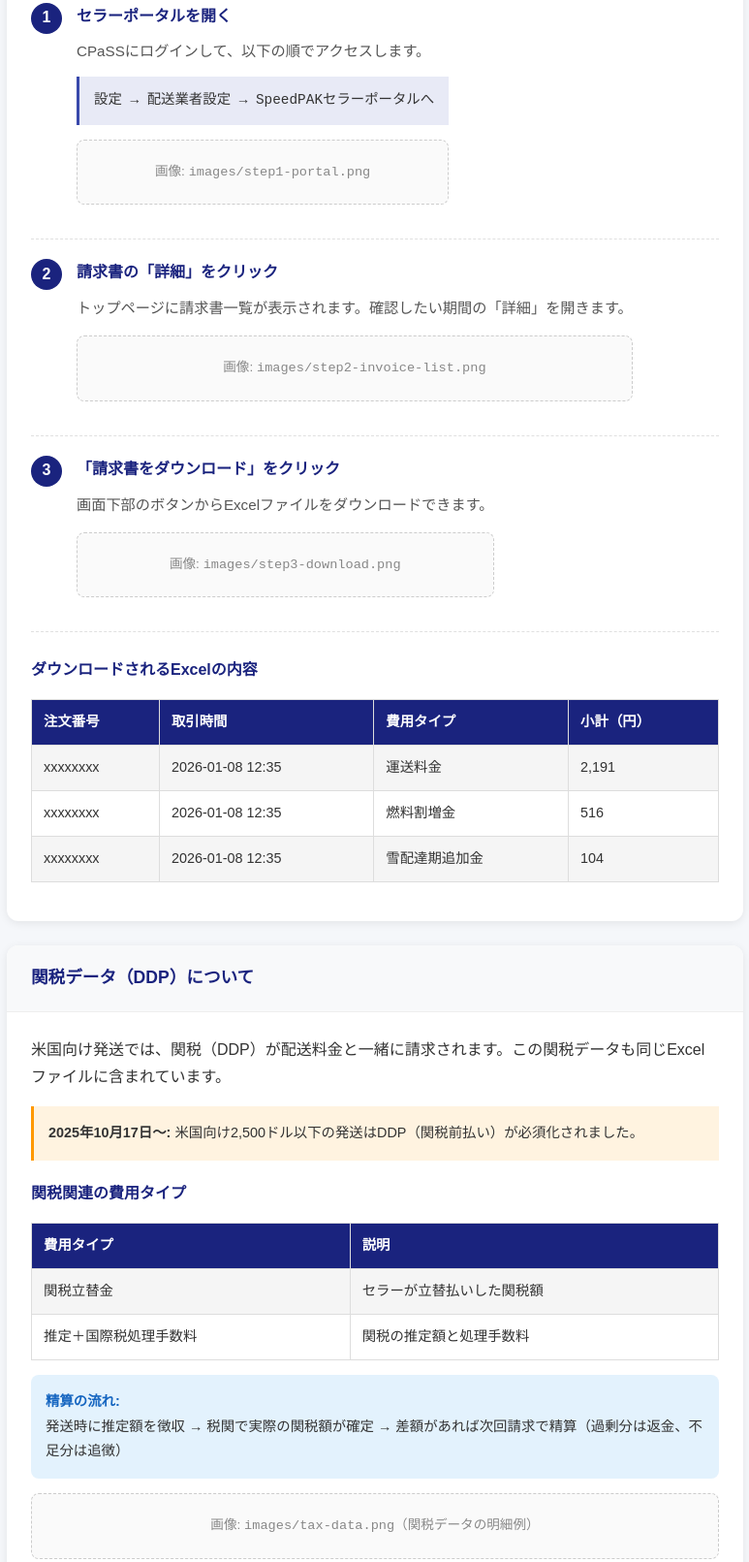
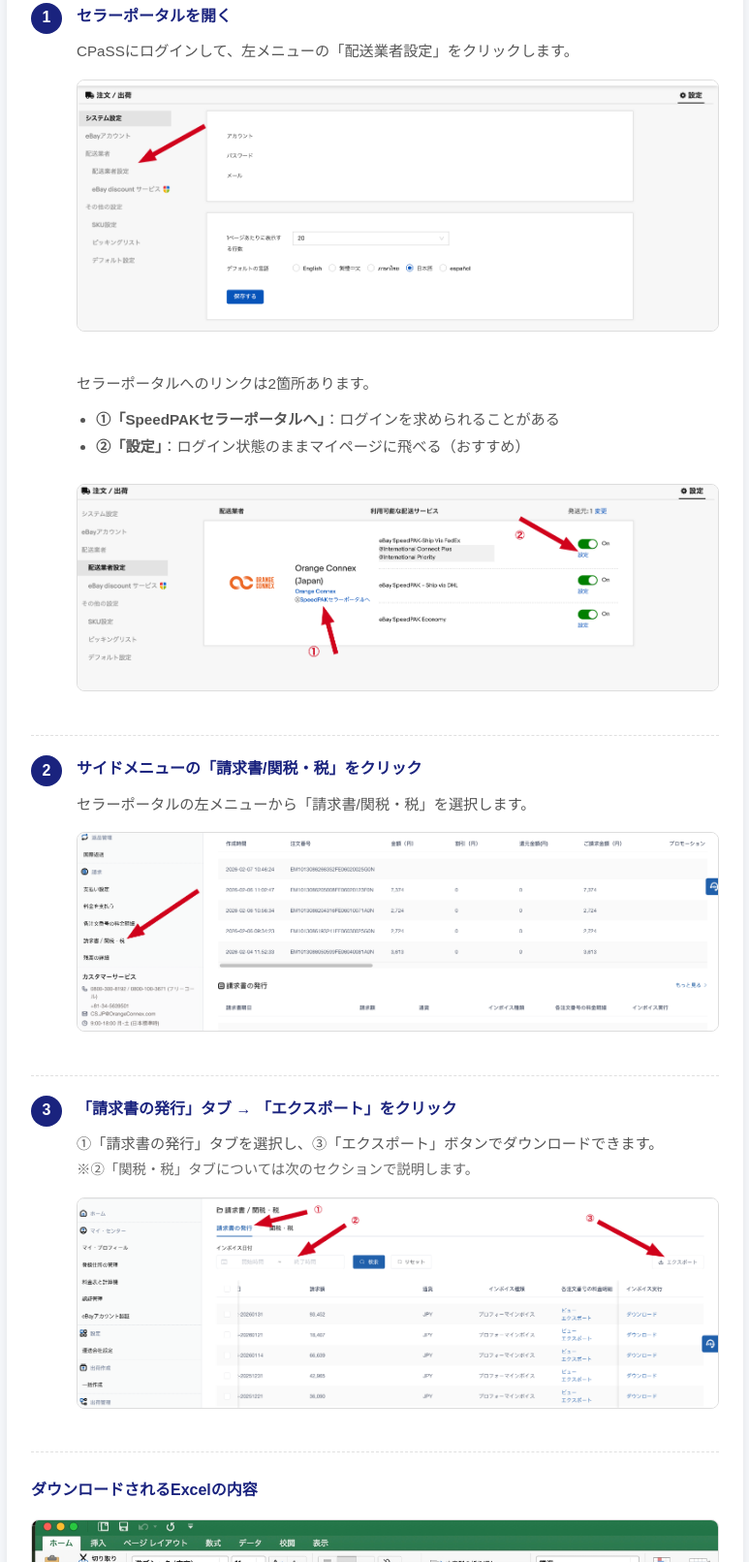
Before and after one commit to naokijodan/cpass-invoice-guide, a plain HTML site: page index.html in a window 1280 px wide. Shown: the part 339-1950 px from the top of the page at 97% size, without its empty margins (253-1026 px from the left). Drawn offline with Linux system fonts and the light colour scheme.

Commit message:
feat: 実際のスクリーンショットを追加（請求書・関税データ）

```diff
--- a/index.html
+++ b/index.html
@@ -191,99 +191,89 @@
                     <div class="step-num">1</div>
                     <div class="step-text">
                         <h4>セラーポータルを開く</h4>
-                        <p>CPaSSにログインして、以下の順でアクセスします。</p>
-                        <div class="path">設定 → 配送業者設定 → SpeedPAKセラーポータルへ</div>
-                        <div class="image-box">
-                            画像: <code>images/step1-portal.png</code>
-                        </div>
+                        <p>CPaSSにログインして、左メニューの「配送業者設定」をクリックします。</p>
+                        <img src="images/step1-portal.png" alt="CPaSS設定画面 - 配送業者設定" class="screenshot">
+
+                        <p style="margin-top: 15px;">セラーポータルへのリンクは2箇所あります。</p>
+                        <ul style="margin: 10px 0; padding-left: 20px; font-size: 0.95rem; color: #555;">
+                            <li><strong>①「SpeedPAKセラーポータルへ」</strong>：ログインを求められることがある</li>
+                            <li><strong>②「設定」</strong>：ログイン状態のままマイページに飛べる（おすすめ）</li>
+                        </ul>
+                        <img src="images/step1-portal-link.png" alt="セラーポータルへのリンク" class="screenshot">
                     </div>
                 </div>
 
                 <div class="step">
                     <div class="step-num">2</div>
                     <div class="step-text">
-                        <h4>請求書の「詳細」をクリック</h4>
-                        <p>トップページに請求書一覧が表示されます。確認したい期間の「詳細」を開きます。</p>
-                        <div class="image-box">
-                            画像: <code>images/step2-invoice-list.png</code>
-                        </div>
+                        <h4>サイドメニューの「請求書/関税・税」をクリック</h4>
+                        <p>セラーポータルの左メニューから「請求書/関税・税」を選択します。</p>
+                        <img src="images/step2-menu.png" alt="サイドメニュー - 請求書/関税・税" class="screenshot">
                     </div>
                 </div>
 
                 <div class="step">
                     <div class="step-num">3</div>
                     <div class="step-text">
-                        <h4>「請求書をダウンロード」をクリック</h4>
-                        <p>画面下部のボタンからExcelファイルをダウンロードできます。</p>
-                        <div class="image-box">
-                            画像: <code>images/step3-download.png</code>
-                        </div>
+                        <h4>「請求書の発行」タブ → 「エクスポート」をクリック</h4>
+                        <p>①「請求書の発行」タブを選択し、③「エクスポート」ボタンでダウンロードできます。</p>
+                        <p style="font-size: 0.9rem; color: #666;">※②「関税・税」タブについては次のセクションで説明します。</p>
+                        <img src="images/step3-invoice.png" alt="請求書の発行 - エクスポート" class="screenshot">
                     </div>
                 </div>
 
                 <h4 style="margin-top: 25px; color: #1a237e;">ダウンロードされるExcelの内容</h4>
-                <table>
-                    <tr>
-                        <th>注文番号</th>
-                        <th>取引時間</th>
-                        <th>費用タイプ</th>
-                        <th>小計（円）</th>
-                    </tr>
-                    <tr>
-                        <td>xxxxxxxx</td>
-                        <td>2026-01-08 12:35</td>
-                        <td>運送料金</td>
-                        <td>2,191</td>
-                    </tr>
-                    <tr>
-                        <td>xxxxxxxx</td>
-                        <td>2026-01-08 12:35</td>
-                        <td>燃料割増金</td>
-                        <td>516</td>
-                    </tr>
-                    <tr>
-                        <td>xxxxxxxx</td>
-                        <td>2026-01-08 12:35</td>
-                        <td>雪配達期追加金</td>
-                        <td>104</td>
-                    </tr>
-                </table>
+                <img src="images/excel-invoice.png" alt="請求書Excelの内容" class="screenshot">
+                <p style="font-size: 0.9rem; color: #666; margin-top: 10px;">主なカラム：請求書期日 / 請求額 / 通貨 / 注文番号 / 費用タイプ / 税金 / 金額 / 取引時間 / 備考</p>
             </div>
         </section>
 
         <!-- 関税データ -->
         <section class="section">
-            <div class="section-header">関税データ（DDP）について</div>
+            <div class="section-header">関税・税データのダウンロード</div>
             <div class="section-content">
-                <p>米国向け発送では、関税（DDP）が配送料金と一緒に請求されます。この関税データも同じExcelファイルに含まれています。</p>
+                <p>米国向け発送で発生した関税（DDP）のデータをダウンロードする方法です。</p>
 
                 <div class="warning">
                     <strong>2025年10月17日〜:</strong> 米国向け2,500ドル以下の発送はDDP（関税前払い）が必須化されました。
                 </div>
 
-                <h4 style="margin-top: 20px; color: #1a237e;">関税関連の費用タイプ</h4>
+                <div class="step">
+                    <div class="step-num">1</div>
+                    <div class="step-text">
+                        <h4>「関税・税」タブ → 「エクスポート」をクリック</h4>
+                        <p>①「関税・税」タブを選択し、②「エクスポート」ボタンでダウンロードできます。</p>
+                        <img src="images/step4-tax.png" alt="関税・税タブ - エクスポート" class="screenshot">
+                    </div>
+                </div>
+
+                <h4 style="margin-top: 25px; color: #1a237e;">ダウンロードされるExcelの内容</h4>
+                <img src="images/excel-tax.png" alt="関税・税Excelの内容" class="screenshot">
+                <p style="font-size: 0.9rem; color: #666; margin-top: 10px;">主なカラム：請求期間 / 合計金額 / 通貨 / 注文番号 / 輸送業者 / 料金タイプ / 料金 / 小計 / 取引時間</p>
+
+                <h4 style="margin-top: 20px; color: #1a237e;">主な料金タイプ</h4>
                 <table>
                     <tr>
-                        <th>費用タイプ</th>
+                        <th>料金タイプ</th>
                         <th>説明</th>
                     </tr>
                     <tr>
-                        <td>関税立替金</td>
-                        <td>セラーが立替払いした関税額</td>
+                        <td>推定米国税</td>
+                        <td>発送時に徴収される関税の推定額</td>
                     </tr>
                     <tr>
-                        <td>推定＋国際税処理手数料</td>
-                        <td>関税の推定額と処理手数料</td>
+                        <td>米国関税</td>
+                        <td>税関で確定した実際の関税額</td>
+                    </tr>
+                    <tr>
+                        <td>多品目申告</td>
+                        <td>複数商品をまとめて申告した場合の手数料</td>
                     </tr>
                 </table>
 
                 <div class="note">
                     <strong>精算の流れ:</strong><br>
                     発送時に推定額を徴収 → 税関で実際の関税額が確定 → 差額があれば次回請求で精算（過剰分は返金、不足分は追徴）
-                </div>
-
-                <div class="image-box">
-                    画像: <code>images/tax-data.png</code>（関税データの明細例）
                 </div>
             </div>
         </section>
```
Also changed, not shown: images/excel-invoice.png (added), images/excel-tax.png (added), images/step1-portal-link.png (added), images/step1-portal.png (added), images/step2-menu.png (added), images/step3-invoice.png (added), images/step4-tax.png (added).
